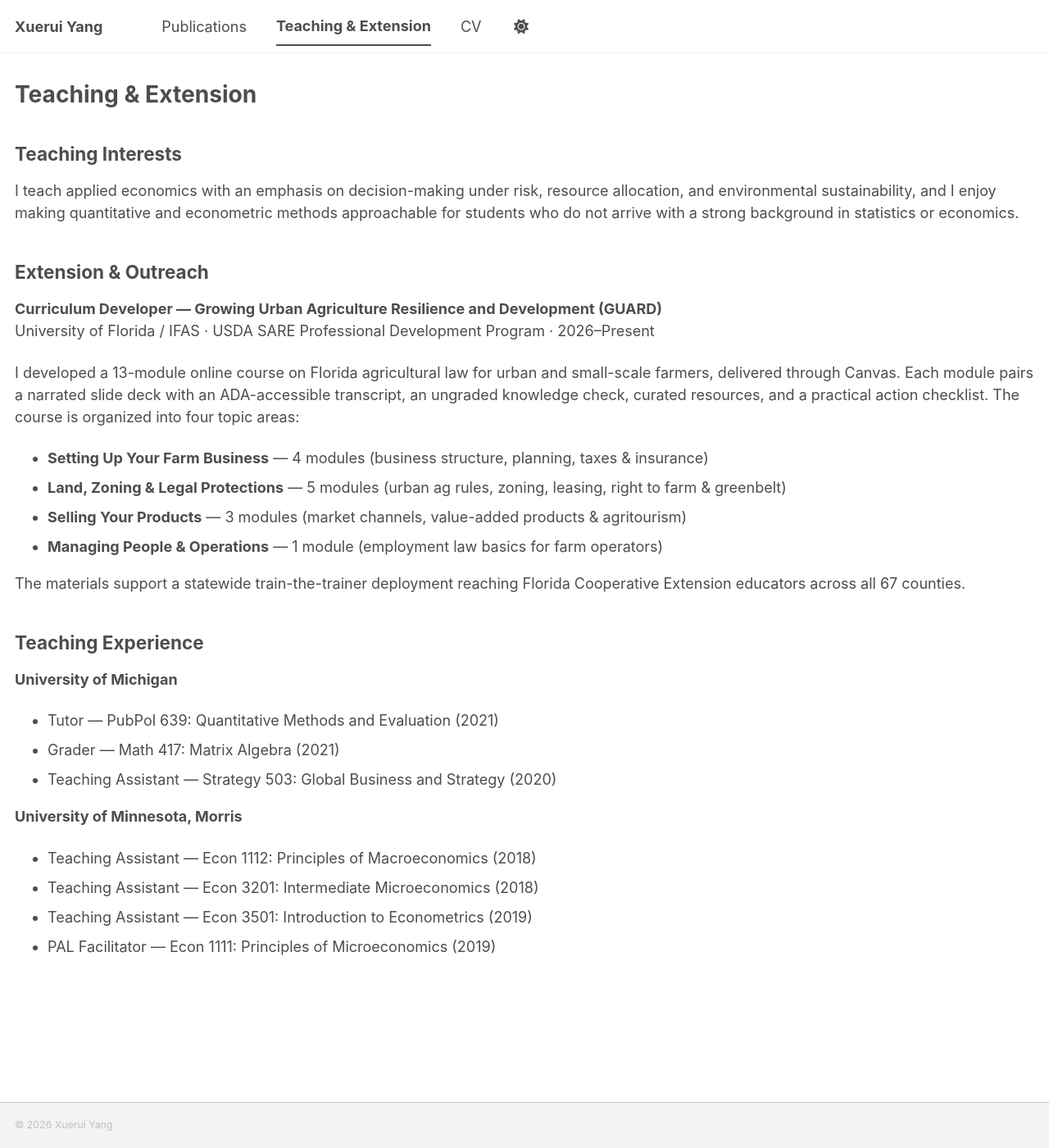
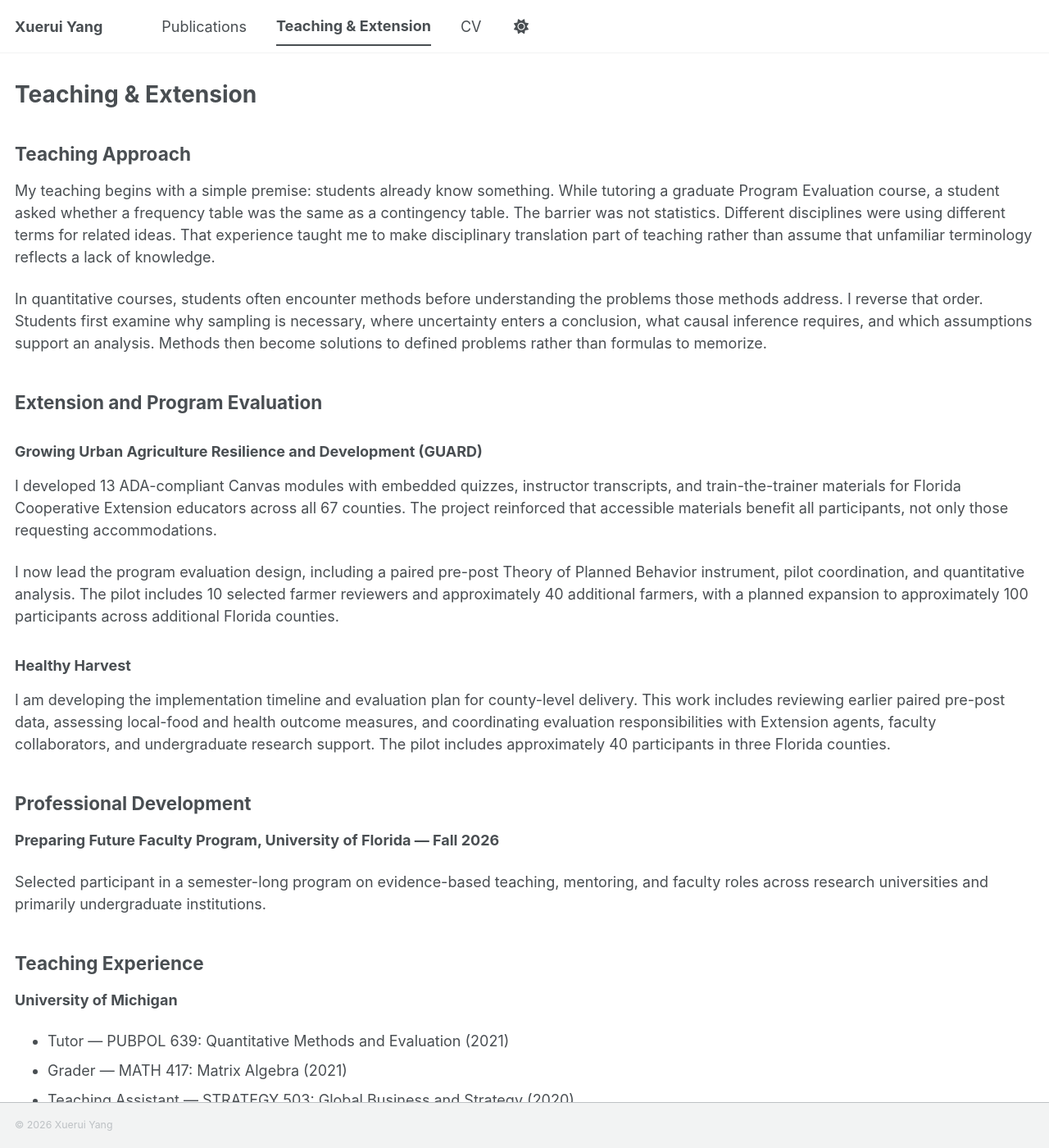
Before and after one commit to xueruiycool/xueruiycool.github.io, a Jekyll site: the page built from _pages/teaching.md, in a window 1280 px wide and 1400 px high. Shown: the whole window at 82% size. Built offline with Jekyll 4.4.1, drawn with Linux system fonts in a browser that asks for light colours; a style sheet for code colours, icons or effects is not loaded; some of the changed text lies outside the part shown.

Commit message:
Update teaching.md

```diff
--- a/_pages/teaching.md
+++ b/_pages/teaching.md
@@ -5,33 +5,41 @@ permalink: /teaching/
 author_profile: false
 ---
 
-## Teaching Interests
+## Teaching Approach
 
-I teach applied economics with an emphasis on decision-making under risk, resource allocation, and environmental sustainability, and I enjoy making quantitative and econometric methods approachable for students who do not arrive with a strong background in statistics or economics.
+My teaching begins with a simple premise: students already know something. While tutoring a graduate Program Evaluation course, a student asked whether a frequency table was the same as a contingency table. The barrier was not statistics. Different disciplines were using different terms for related ideas. That experience taught me to make disciplinary translation part of teaching rather than assume that unfamiliar terminology reflects a lack of knowledge.
 
-## Extension & Outreach
+In quantitative courses, students often encounter methods before understanding the problems those methods address. I reverse that order. Students first examine why sampling is necessary, where uncertainty enters a conclusion, what causal inference requires, and which assumptions support an analysis. Methods then become solutions to defined problems rather than formulas to memorize.
 
-**Curriculum Developer — Growing Urban Agriculture Resilience and Development (GUARD)**<br>
-University of Florida / IFAS · USDA SARE Professional Development Program · 2026–Present
+## Extension and Program Evaluation
 
-I developed a 13-module online course on Florida agricultural law for urban and small-scale farmers, delivered through Canvas. Each module pairs a narrated slide deck with an ADA-accessible transcript, an ungraded knowledge check, curated resources, and a practical action checklist. The course is organized into four topic areas:
+### Growing Urban Agriculture Resilience and Development (GUARD)
 
-- **Setting Up Your Farm Business** — 4 modules (business structure, planning, taxes & insurance)
-- **Land, Zoning & Legal Protections** — 5 modules (urban ag rules, zoning, leasing, right to farm & greenbelt)
-- **Selling Your Products** — 3 modules (market channels, value-added products & agritourism)
-- **Managing People & Operations** — 1 module (employment law basics for farm operators)
+I developed 13 ADA-compliant Canvas modules with embedded quizzes, instructor transcripts, and train-the-trainer materials for Florida Cooperative Extension educators across all 67 counties. The project reinforced that accessible materials benefit all participants, not only those requesting accommodations.
 
-The materials support a statewide train-the-trainer deployment reaching Florida Cooperative Extension educators across all 67 counties.
+I now lead the program evaluation design, including a paired pre-post Theory of Planned Behavior instrument, pilot coordination, and quantitative analysis. The pilot includes 10 selected farmer reviewers and approximately 40 additional farmers, with a planned expansion to approximately 100 participants across additional Florida counties.
+
+### Healthy Harvest
+
+I am developing the implementation timeline and evaluation plan for county-level delivery. This work includes reviewing earlier paired pre-post data, assessing local-food and health outcome measures, and coordinating evaluation responsibilities with Extension agents, faculty collaborators, and undergraduate research support. The pilot includes approximately 40 participants in three Florida counties.
+
+## Professional Development
+
+**Preparing Future Faculty Program, University of Florida — Fall 2026**
+
+Selected participant in a semester-long program on evidence-based teaching, mentoring, and faculty roles across research universities and primarily undergraduate institutions.
 
 ## Teaching Experience
 
 **University of Michigan**
-- Tutor — PubPol 639: Quantitative Methods and Evaluation (2021)
-- Grader — Math 417: Matrix Algebra (2021)
-- Teaching Assistant — Strategy 503: Global Business and Strategy (2020)
 
-**University of Minnesota, Morris**
-- Teaching Assistant — Econ 1112: Principles of Macroeconomics (2018)
-- Teaching Assistant — Econ 3201: Intermediate Microeconomics (2018)
-- Teaching Assistant — Econ 3501: Introduction to Econometrics (2019)
-- PAL Facilitator — Econ 1111: Principles of Microeconomics (2019)
+- Tutor — PUBPOL 639: Quantitative Methods and Evaluation (2021)
+- Grader — MATH 417: Matrix Algebra (2021)
+- Teaching Assistant — STRATEGY 503: Global Business and Strategy (2020)
+
+**University of Minnesota Morris**
+
+- Teaching Assistant — ECON 3501: Introduction to Econometrics (2019)
+- Peer-Assisted Learning Facilitator — ECON 1111: Principles of Microeconomics (2019)
+- Teaching Assistant — ECON 3201: Intermediate Microeconomics (2018)
+- Teaching Assistant — ECON 1112: Principles of Macroeconomics (2018)
```
